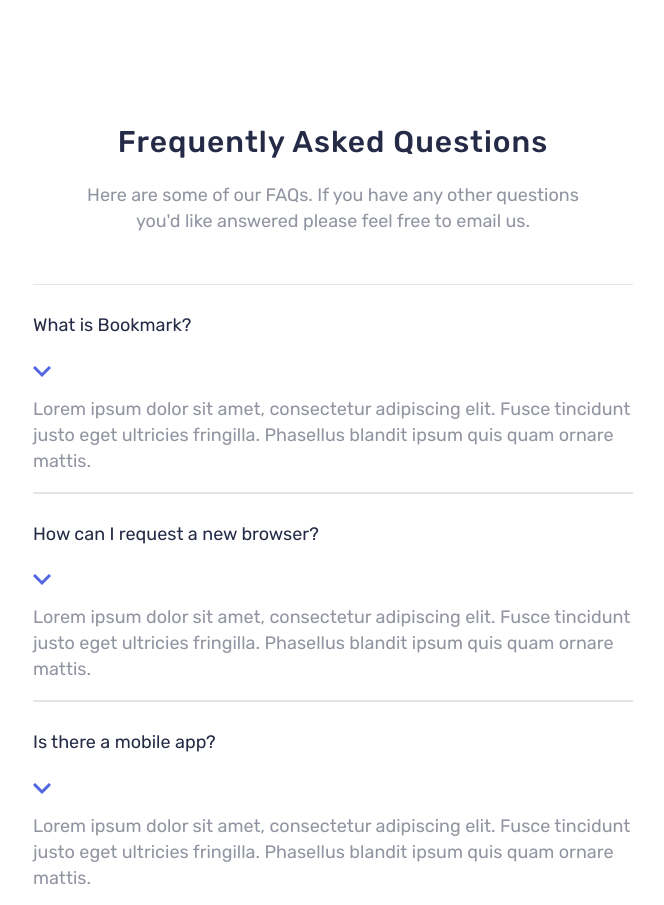
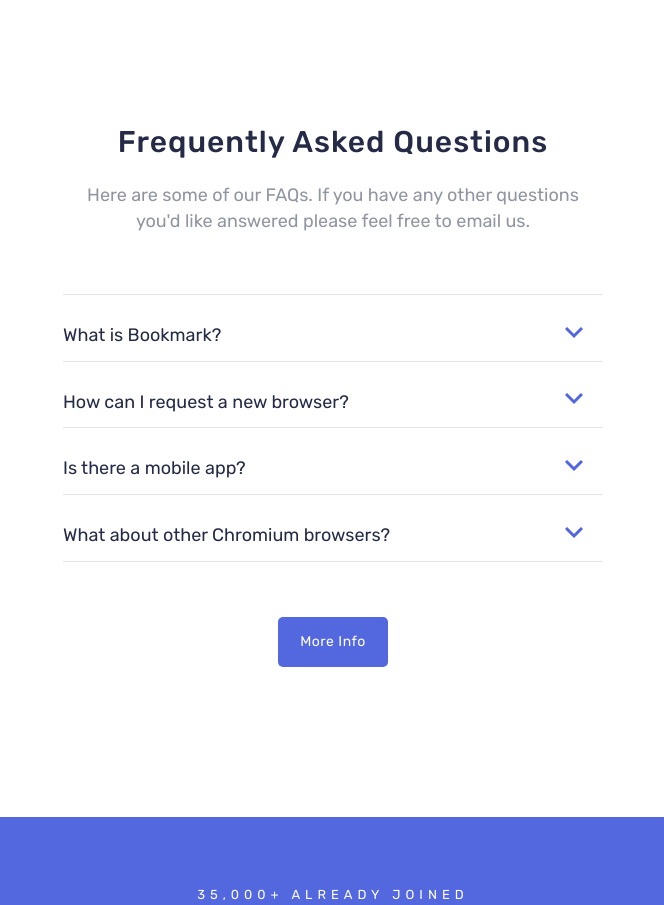
Before and after one commit to mirkarahunen/bookmark-landing-page, a website: page index.html in a window 1280 px wide. Shown: the part 2260-3165 px from the top of the page, without its empty margins (307-971 px from the left). Drawn offline with nearby package versions, Linux system fonts and the light colour scheme; files that its build step writes are made by us from their sources.

Commit message:
Update _questions.scss

```diff
--- a/src/scss/components/_questions.scss
+++ b/src/scss/components/_questions.scss
@@ -1,55 +1,96 @@
 @use "../utils/variables"as *;
 
+.questions {
+    margin-bottom: 123px;
+
+    @media (min-width: $lg) {
+        margin-bottom: 150px;
+    }
+
     .accordion {
-    max-width: 600px;
-    margin: 50px auto;
+        max-width: 540px;
+        margin: 48px auto;
+
+        @media(min-width: $lg) {
+            margin: 60px auto 55px;
+        }
+
 
         .item {
             border: 0;
             border-bottom: solid 1px rgba(0, 0, 0, 0.1);
-        border-top: solid 1px rgba(0, 0, 0, 0.1);
-        max-width: 600px;
-        transition: all .5s ease;
+            max-width: 540px;
 
 
-        .header {
-            height: auto;
+            &:first-child {
+                border-top: solid 1px rgba(0, 0, 0, 0.1);
+            }
+
+
+            .item-header {
+                display: flex;
+                flex-wrap: nowrap;
+                align-items: center;
+                justify-content: space-between;
 
                 h5 {
-                padding-right: 30px;
+                    margin-bottom: 20px;
 
                     @media (min-width: $md) {
                         padding-right: 50px;
+                        margin-bottom: 15px;
                     }
                 }
 
-            svg>path {
+                svg {
+                    cursor: pointer;
+                    margin-top: 10px;
+
+                    @media(min-width: $lg) {
+                        margin-right: 20px;
+                    }
+
+                    path {
                         transform: rotate(0);
                         transform-origin: center;
                         transition: transform 0.5s ease;
-            }
 
-            svg>path.active {
+                        &.active {
                             stroke: $softRed;
                             transform: rotate(180deg);
+                        }
+                        &:hover {
+                            stroke: $softRed;
 
-                &:hover {
-                    color: $softRed;
-                    cursor: pointer;
+                        }
                     }
                 }
             }
 
-        .answer {
+            .item-answer {
+                display: none;
+                text-overflow: ellipsis;
+                transition: all .3s ease;
+
+                &.collapsing {
+                    display: block;
                     max-height: 0;
-            opacity: 0;
-            transition: max-height 2s linear, opacity 1s ease 0.8s;
                     overflow: hidden;
+                    transition: all 1s ease;
 
                     &.show {
-                opacity: 1;
-                max-height: 500px;
+                        max-height: 100vh;
+                    }
+                }
+
+
             }
         }
     }
+
+    .questions-button {
+        button {
+            padding: 15px 20px;
         }
+    }
+}
```
Lines whose indentation alone changed are shown as unchanged.
